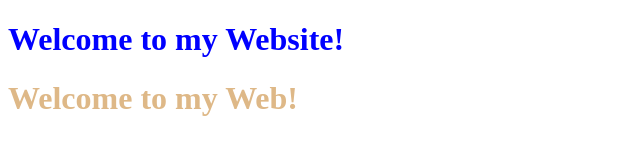
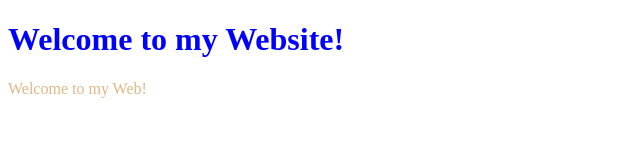
Before and after one commit to williamP837/williamPratama, a plain HTML site: page index.html in a window 1280 px wide. Shown: the whole page, without its empty margins (0-640 px from the left). Drawn offline with Linux system fonts and the light colour scheme.

Commit message:
New Update

```diff
--- a/index.html
+++ b/index.html
@@ -9,6 +9,6 @@
 </head>
 <body>
     <h1 class="paragraph"> Welcome to my Website! </h1>
-    <h1 id="text">Welcome to my Web!</h1>
+    <p id="text">Welcome to my Web!</p>
 </body>
 </html>
```
